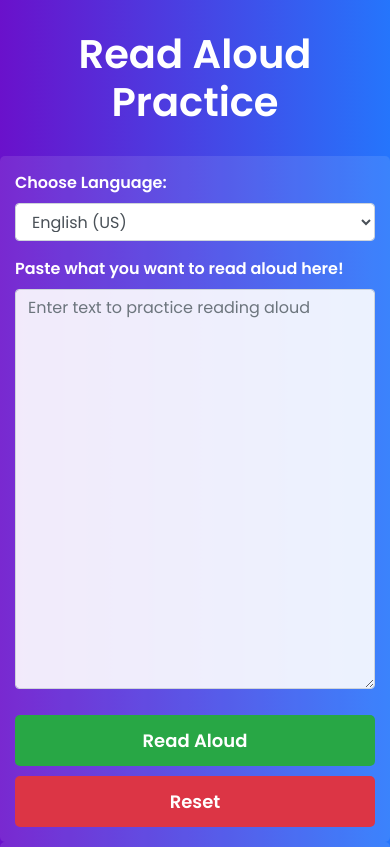
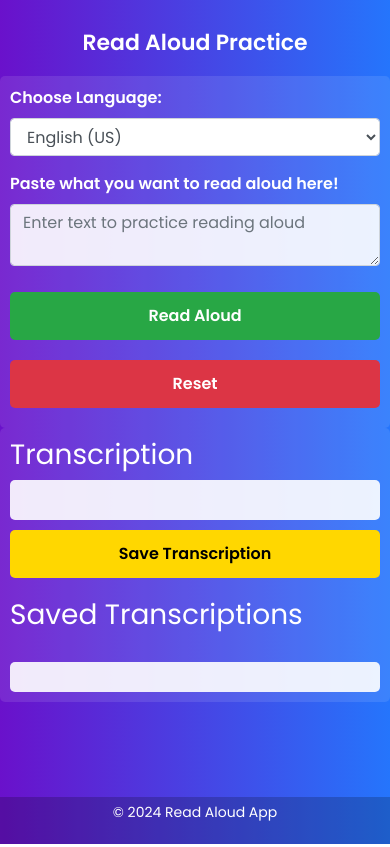
Before and after one commit to Kebizo/ReadAloud, a plain HTML site: page index.html in a window 390 px wide. Shown: the top 847 px of the page. Drawn offline with nearby package versions, Linux system fonts and the light colour scheme.

Commit message:
Improve mobile responsiveness and ensure full functionality

```diff
--- a/index.html
+++ b/index.html
@@ -3,6 +3,8 @@
 <head>
     <meta charset="UTF-8">
     <title>Read Aloud Practice</title>
+    <!-- Add viewport meta tag -->
+    <meta name="viewport" content="width=device-width, initial-scale=1, shrink-to-fit=no">
     <!-- Bootstrap CSS -->
     <link rel="stylesheet" href="https://stackpath.bootstrapcdn.com/bootstrap/4.5.0/css/bootstrap.min.css">
     <!-- Google Fonts -->
@@ -136,6 +138,57 @@
         .saved-transcription-item p {
             margin: 0;
         }
+
+        /* Media Queries for Mobile Devices */
+        @media (max-width: 767.98px) {
+            /* Adjust text area heights */
+            #originalText, #transcribedText, #savedTranscriptions {
+                height: auto;
+                max-height: none;
+            }
+
+            /* Adjust font sizes for readability */
+            body {
+                font-size: 16px;
+            }
+
+            h1 {
+                font-size: 22px;
+                margin-bottom: 20px;
+            }
+
+            /* Adjust button sizes and spacing */
+            #startButton, #resetButton, #saveButton {
+                width: 100%;
+                font-size: 16px;
+                padding: 12px;
+                margin-top: 10px;
+            }
+
+            #buttonGroup {
+                flex-direction: column;
+            }
+
+            #buttonGroup button {
+                margin-bottom: 10px;
+            }
+
+            /* Adjust padding */
+            .left-column, .right-column {
+                padding: 10px;
+            }
+
+            /* Adjust footer */
+            footer {
+                font-size: 14px;
+                padding: 5px;
+            }
+
+            /* Adjust the saved transcriptions section margin */
+            .saved-transcriptions-section {
+                margin-top: 20px;
+            }
+        }
     </style>
 </head>
 <body>
@@ -143,7 +196,7 @@
         <h1>Read Aloud Practice</h1>
         <div class="row">
             <!-- Left Column -->
-            <div class="col-md-6 left-column">
+            <div class="col-md-6 col-sm-12 left-column">
                 <!-- Language Selector -->
                 <div class="form-group">
                     <label for="languageSelect">Choose Language:</label>
@@ -181,7 +234,7 @@
                 </div>
             </div>
             <!-- Right Column -->
-            <div class="col-md-6 right-column">
+            <div class="col-md-6 col-sm-12 right-column">
                 <div class="transcription-section">
                     <h3>Transcription</h3>
                     <div id="transcribedText"></div>
```
